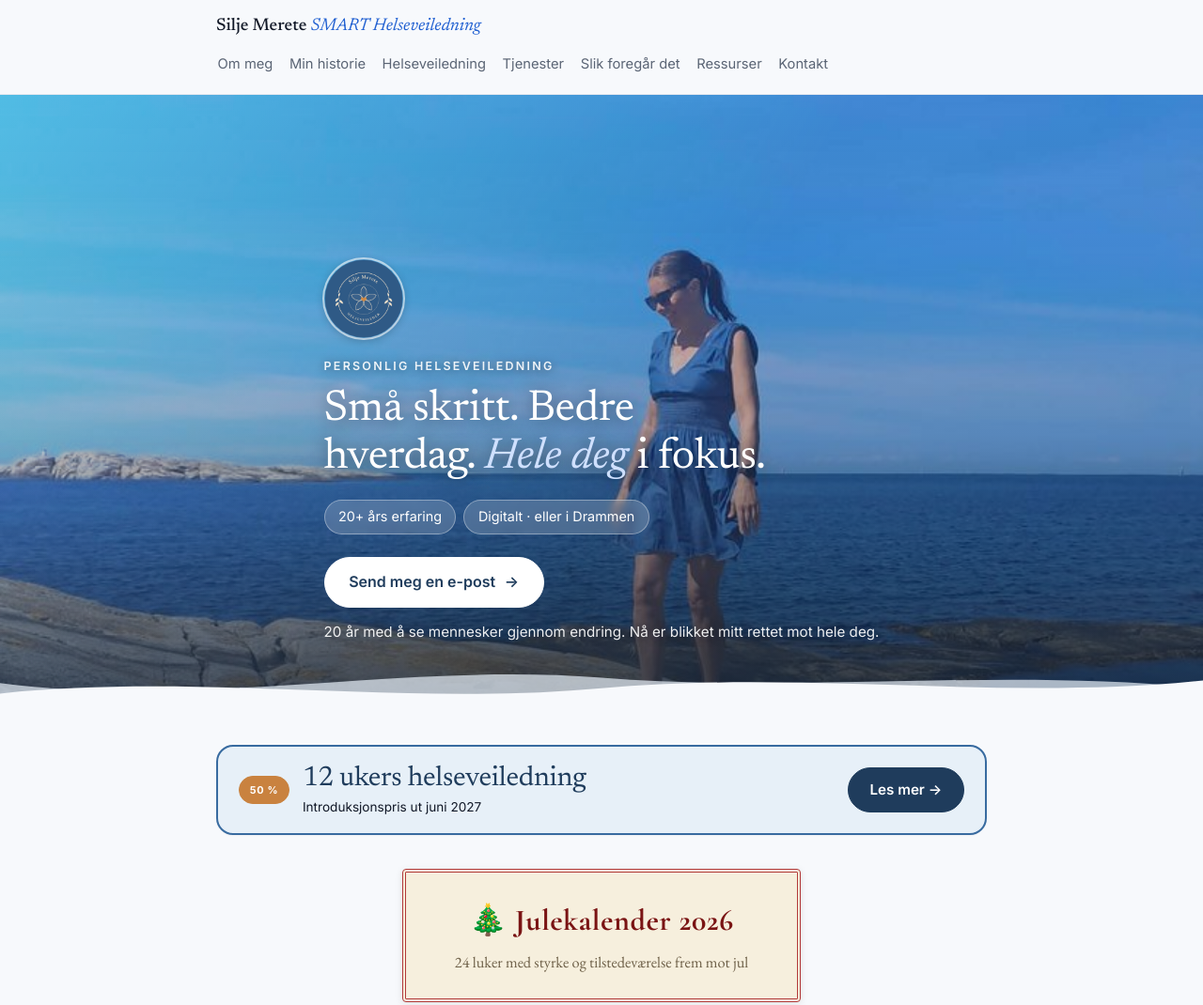
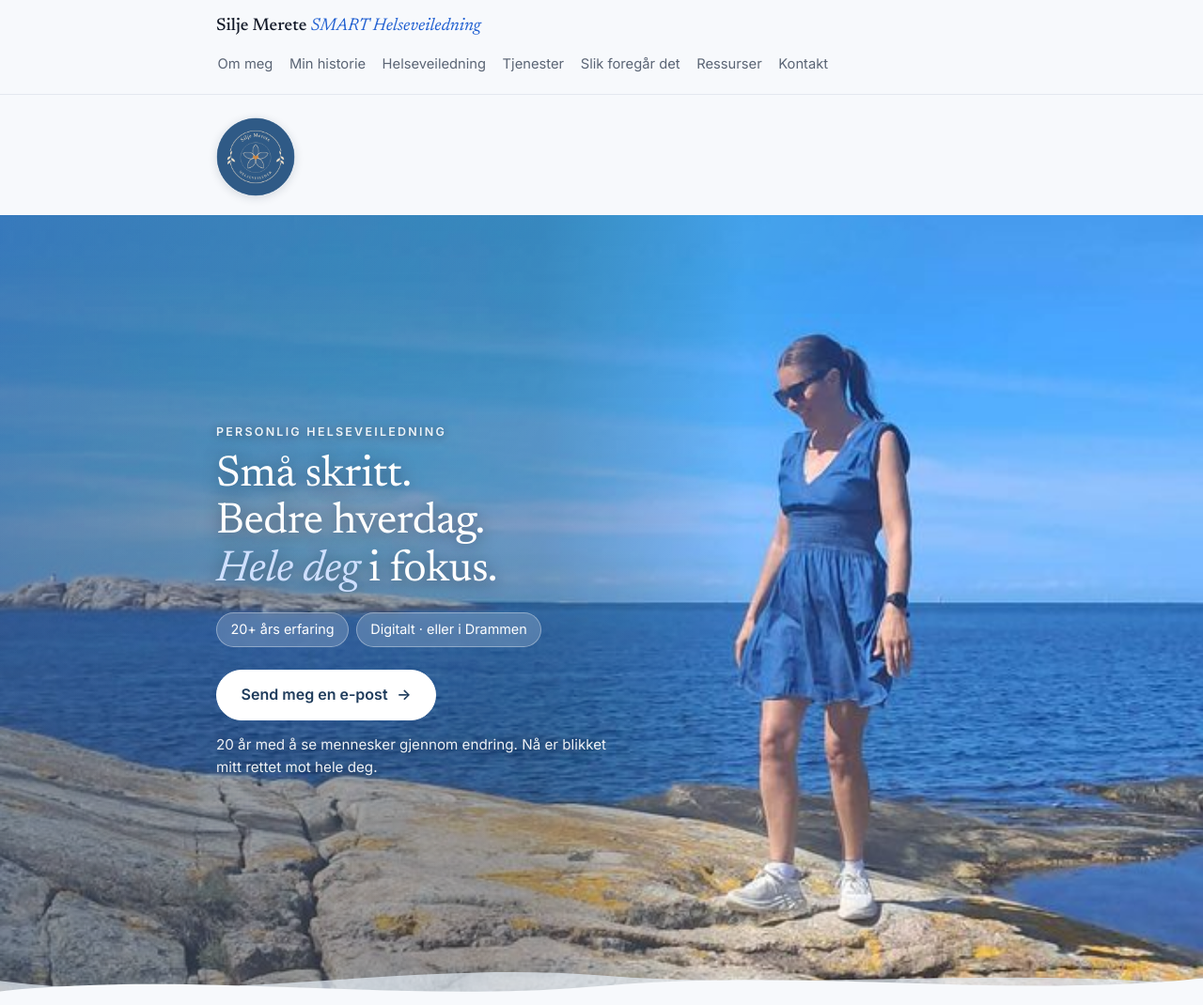
Before and after one commit to siljemerete/siljemerete.github.io, a plain HTML site: page index.html in a window 1280 px wide. Shown: the top 1070 px of the page at 94% size. Drawn offline with nearby package versions, Linux system fonts and the light colour scheme.

Commit message:
Forsiden: logo over bildet, teksten dekker ikke personen
Co-Authored-By: Claude Opus 5.5 <noreply@anthropic.com>
Claude-Session: https://claude.ai/code/session_01ErhCnt3XBsNXHqPPixac28

```diff
--- a/index.html
+++ b/index.html
@@ -1172,24 +1172,63 @@
 
   .brand-name span { color: var(--blue); font-style: italic; font-weight: 400; }
 
-  .hero {
-    padding: 3rem 0 4.5rem;
-  }
-
-  .hero-content {
-    max-width: 860px;
-    text-align: left;
-  }
-
-  .hero h1 { max-width: 18ch; }
+  /* Logo over bildet */
+  .logo-row {
+    padding-top: 1.5rem;
+    padding-bottom: 1.25rem;
+  }
 
   .page-logo {
     display: block;
     width: 84px;
     height: 84px;
-    margin: 0 0 1.25rem;
     border-radius: 50%;
-    box-shadow: 0 0 0 2px rgba(255, 255, 255, 0.6), 0 2px 10px rgba(10, 22, 36, 0.3);
+    box-shadow: 0 2px 10px rgba(22, 40, 58, 0.15);
+  }
+
+  /* Mobil/nettbrett: teksten i himmelen, Silje Merete synlig under */
+  .hero {
+    display: block;
+    min-height: 0;
+    padding: 2.25rem 0 0;
+    background-color: rgb(60, 126, 210);
+    background-image:
+      linear-gradient(180deg, rgba(15, 28, 45, 0.42) 0%, rgba(15, 28, 45, 0.28) 50%, rgba(15, 28, 45, 0) 72%),
+      url('images/hero-havet.jpg');
+    background-repeat: no-repeat;
+    background-size: 100% 100%, 140% auto;
+    background-position: center, left 75% bottom -46vw;
+  }
+
+  .hero-spacer {
+    height: 82vw;
+  }
+
+  .hero-content {
+    max-width: 860px;
+    text-align: left;
+  }
+
+  .hero h1 { max-width: 18ch; }
+
+  /* PC: teksten til venstre, Silje Merete til høyre */
+  @media (min-width: 900px) {
+    .hero {
+      display: flex;
+      align-items: center;
+      min-height: 66vw;
+      max-height: none;
+      padding: 3rem 0 4.5rem;
+      background-image:
+        linear-gradient(90deg, rgba(15, 28, 45, 0.55) 0%, rgba(15, 28, 45, 0.3) 45%, rgba(15, 28, 45, 0) 62%),
+        url('images/hero-havet.jpg');
+      background-size: 100% 100%, 120% auto;
+      background-position: center, left 0 top -43vw;
+    }
+
+    .hero-content { width: 100%; }
+    .hero-content > *, .hero h1 { max-width: 440px; }
+    .hero-spacer { display: none; }
   }
 
   .hero .kicker {
@@ -1318,10 +1357,13 @@
   </div>
 </header>
 
+<div class="wrap logo-row">
+    <img class="page-logo" src="images/logo-sm-v3.png" width="84" height="84" alt="Silje Merete Helseveileder">
+</div>
+
 <section class="hero">
   <div class="hero-shine" aria-hidden="true"></div>
   <div class="wrap hero-content">
-    <img class="page-logo" src="images/logo-sm-v3.png" width="84" height="84" alt="Silje Merete Helseveileder">
     <p class="kicker">Personlig helseveiledning</p>
     <h1>Små skritt. Bedre hverdag. <em>Hele deg</em> i fokus.</h1>
     <ul class="chips">
@@ -1331,6 +1373,7 @@
     <a class="cta-button hero-cta" href="mailto:silje.merete.binder@gmail.com?subject=Henvendelse%20om%20helseveiledning">Send meg en e-post <span aria-hidden="true">→</span></a>
     <p class="hero-note">20 år med å se mennesker gjennom endring. Nå er blikket mitt rettet mot hele deg.</p>
   </div>
+  <div class="hero-spacer" aria-hidden="true"></div>
   <div class="hero-wave" aria-hidden="true">
     <svg viewBox="0 0 1440 100" preserveAspectRatio="none" xmlns="http://www.w3.org/2000/svg">
       <path style="fill:var(--accent-soft)" opacity="0.7" d="M0,45 C240,95 480,5 720,35 C960,65 1200,15 1440,55 L1440,100 L0,100 Z"></path>
```
